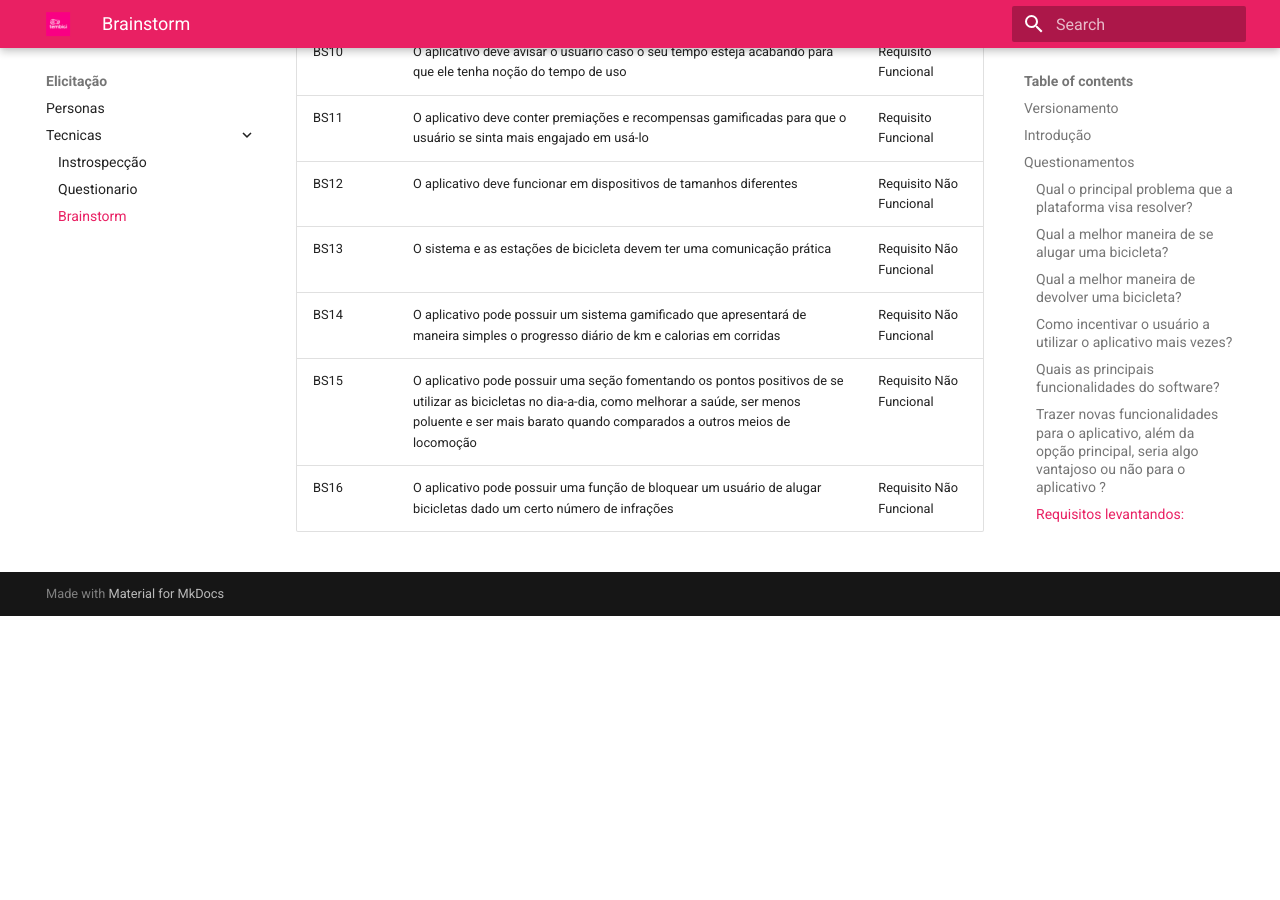
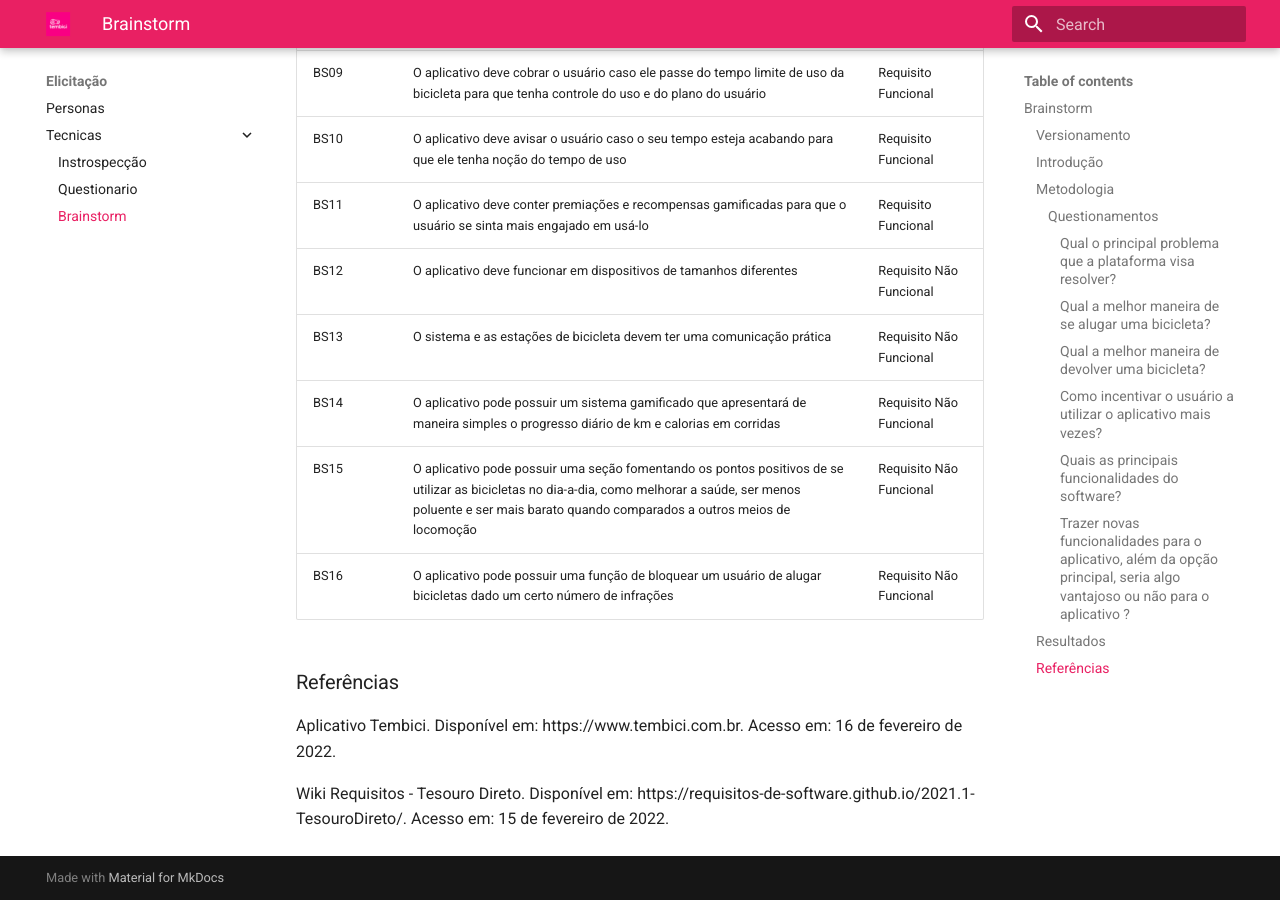
Before and after one commit to Requisitos-de-Software/2021.2-Tembici, an MkDocs documentation site: the page built from docs/elicitacao/brainstorm.md, in a window 1280 px wide and 900 px high, scrolled down 4772 px. Built offline with MkDocs 1.6.1 and Material for MkDocs 9.7.7, drawn with Linux system fonts in a browser that asks for light colours; before the commit the page ends 5388 px from its top, so only the background shows below that; some of the changed text lies outside the part shown.

Commit message:
#24 Novos ajustes pre-rastriabilidade

```diff
--- a/docs/elicitacao/brainstorm.md
+++ b/docs/elicitacao/brainstorm.md
@@ -1,6 +1,8 @@
-# Brainstorm
+# Elicitação de Requisitos
 
-## Versionamento
+## Brainstorm
+
+### Versionamento
 
 | Versão | Data | Modificação | Autor |
 |-|-|-|-|
@@ -10,17 +12,19 @@
 | 1.3 | 19/02 | Adição dos requisitos levantados | Gabriel Sabanai Trindade e Luiz Henrique |
 *Tabela versionamento*
 
-## Introdução
+### Introdução
 
 O Brainstorm é uma técnica utilizada para propor diversas soluções a um problema em específico. Se resume a uma reunião, aonde os participantes possuem liberdade de expor ideias e debater sobre elas e a de seus colegas. Desas forma, visa ser uma atividade que visa explorar a capacidade criativa e intelectual do grupo, para que, assim, a equipe chegue a uma solução viavel.
 
 O Brainstorm pode ser utilizado nos mais variados setores. Dentro da Engenharia de Software, é comumente utilizada na etapa de elicitação de requisitos junto ao cliente ou usuário. Assim, a equipe consegue acompanhar junto ao cliente as melhores soluções e ideias para o sistema. Caso necessário, a tecnica pode ser utilizada durante depois para revisão ou adição de alguma funcionalidade.
 
+### Metodologia
+
 Dentro do projeto do Tembici, os estudantes Gabriel Sabanai e Luiz Henrique elaboraram perguntas e coordenaram o grupo para que complementassem ou debatessem a respeito das questões criadas. Dessa forma, foi possível levantar mais vertentes a respeito da aplicação por meio dessa dinâmica em grupo, o qual é a proposta do Brainstorm.
 
-## Questionamentos
+#### Questionamentos
 
-#### Qual o principal problema que a plataforma visa resolver?
+##### Qual o principal problema que a plataforma visa resolver?
 
 * **João Victor:** A plataforma objetiva fornecer um formato alternativo de transporte em comunidade
 
@@ -34,7 +38,7 @@
 
 * **Victor Eduardo:** Disponibilizar o uso de bicicletas a partir de determinados pontos da cidade, propiciando assim um meio de locomoção que contribua para a saúde do usuário e que ao mesmo tempo não cause poluição
 
-#### Qual a melhor maneira de se alugar uma bicicleta?
+##### Qual a melhor maneira de se alugar uma bicicleta?
 
 * **João Victor:** Considerando a situação atual que estamos vivendo, a melhor maneira para alugar a bicicleta seria aquela onde minimizamos o contato com outras pessoas e tentamos reduzir o deslocamento necessário do usuário até o local de aluguel. Uma alternativa viável seria a de estações ao ar livre, espalhadas pela cidade, nas quais o usuário pode sozinho desbloquear uma bicicleta com seu celular por exemplo
 
@@ -49,7 +53,7 @@
 * **Victor Eduardo:** Assinar um aplicativo que te permita usar bicicletas facilmente bastando usar apenas o celular para escanear um QR Code
 
 
-#### Qual a melhor maneira de devolver uma bicicleta?
+##### Qual a melhor maneira de devolver uma bicicleta?
 * **João Victor:** Semelhante a maneira ideal de alugar, a melhor maneira de devolver a bicicleta seria aquela onde o usuário não precisa se deslocar muito do seu local de destino até o local de devolução
 
 * **Gabriel Sabanai:** A melhor maneira seria com a mesma proposta da questão anterior. Ao devolver, o usuário utilizaria um serviço de geolocalização e comunicação que confirmaria a devolução.
@@ -62,7 +66,7 @@
 
 * **Victor Eduardo:** Retornando a estação após terminar o uso e devolvendo ela à uma vaga
 
-#### Como incentivar o usuário a utilizar o aplicativo mais vezes?
+##### Como incentivar o usuário a utilizar o aplicativo mais vezes?
 
 * **João Victor:** Instalando estações perto de localizações do cotidiano do usuário e fazendo planos mensais condizentes com nível econômico dele;
 
@@ -76,7 +80,7 @@
 
 * **Victor Eduardo:** Fomentando os pontos positivos de se utilizar as bicicletas no dia-a-dia, como melhorar a saúde, ser menos poluente e ser mais barato quando comparados a outros meios de locomoção
 
-#### Quais as principais funcionalidades do software?
+##### Quais as principais funcionalidades do software?
 
 * **João Victor:** Desbloqueio de bicicletas para uso, geolocalização e visualização do número de bicicletas ou vagas disponíveis em cada estação
 
@@ -90,7 +94,7 @@
 
 * **Victor Eduardo:** Alugar bicicleta, ter acesso ao trajeto percorrido, ter acesso às quantidades de CO2 e calorias gastas
 
-#### Trazer novas funcionalidades para o aplicativo, além da opção principal, seria algo vantajoso ou não para o aplicativo ?
+##### Trazer novas funcionalidades para o aplicativo, além da opção principal, seria algo vantajoso ou não para o aplicativo ?
 
 * **João Victor:** Bloquear um usuário de alugar bicicletas caso este tenha cometido um número de infrações
 
@@ -104,7 +108,9 @@
 
 * **Victor Eduardo:** Seria, pois novidades atrairia novos usuários bem como aumentaria o engajamento de todos os usuários para uso do app
 
-#### Requisitos levantandos:
+### Resultados
+
+Requisitos levantandos:
 
 | ID | Descrição | Tipo de Requisito |
 |----|-----------|-------------------|
@@ -124,3 +130,8 @@
 | BS14 | O aplicativo pode possuir um sistema gamificado que apresentará de maneira simples o progresso diário de km e calorias em corridas  | Requisito Não Funcional |
 | BS15 | O aplicativo pode possuir uma seção fomentando os pontos positivos de se utilizar as bicicletas no dia-a-dia, como melhorar a saúde, ser menos poluente e ser mais barato quando comparados a outros meios de locomoção  | Requisito Não Funcional |
 | BS16 | O aplicativo pode possuir uma função de bloquear um usuário de alugar bicicletas dado um certo número de infrações  | Requisito Não Funcional |
+
+### Referências
+
+<p>Aplicativo Tembici. Disponível em: https://www.tembici.com.br. Acesso em: 16 de fevereiro de 2022.
+<p>Wiki Requisitos - Tesouro Direto. Disponível em: https://requisitos-de-software.github.io/2021.1-TesouroDireto/. Acesso em: 15 de fevereiro de 2022.
```
Also changed, not shown: docs/elicitacao/elicitacao.md (deleted, +0 -190 lines), docs/pre-rastreabilidade/5w2h.md (+6 -6 lines).
